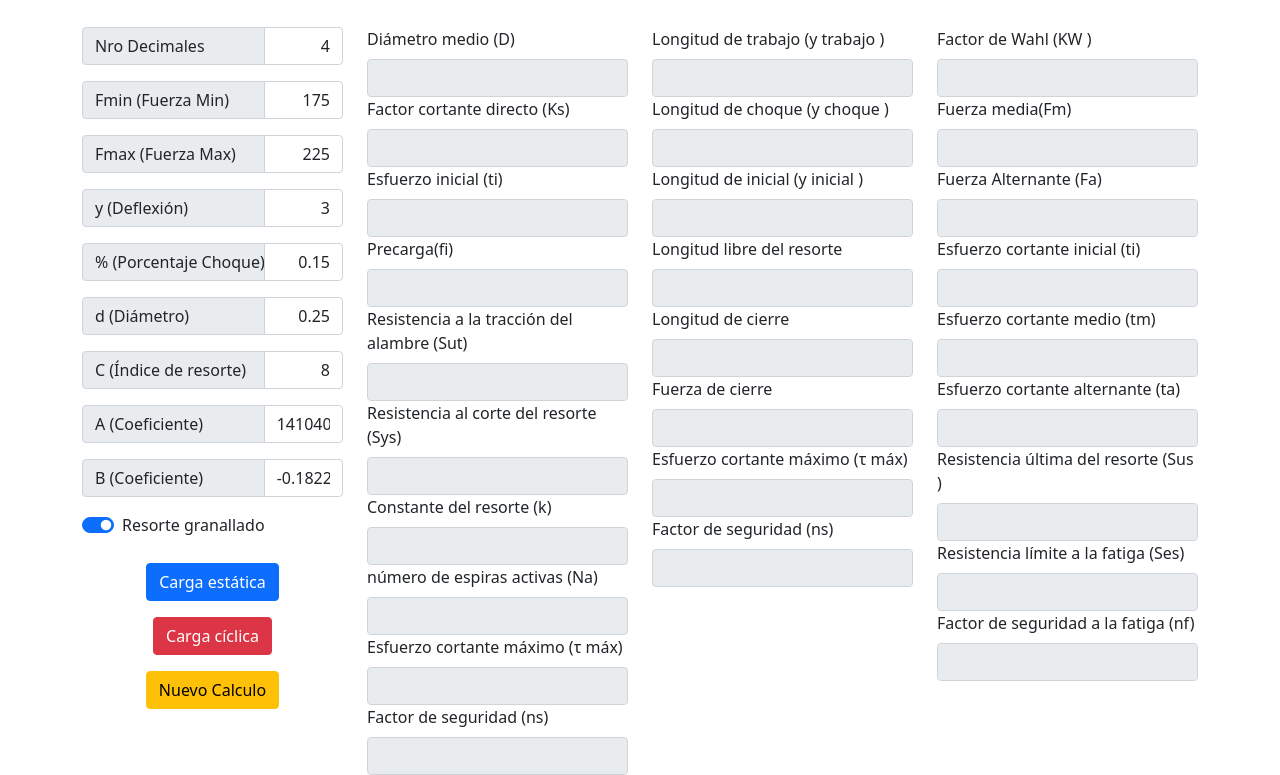
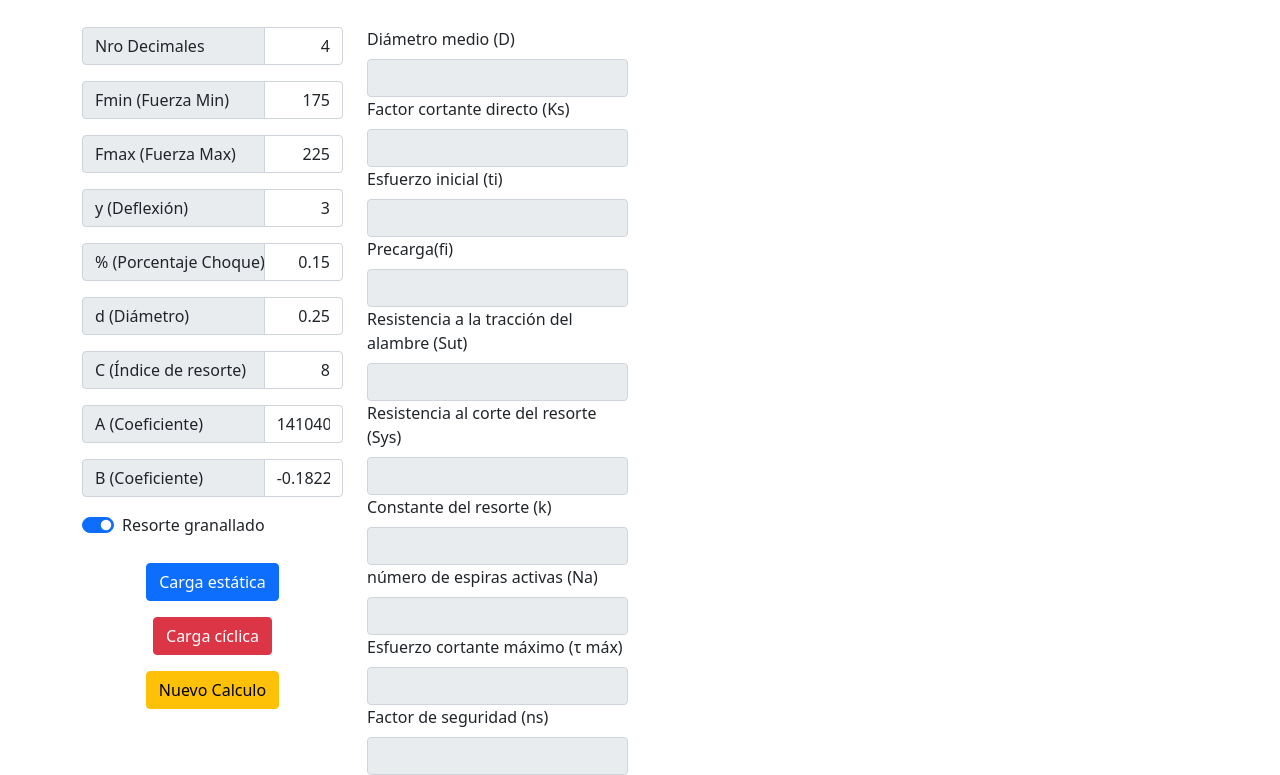
Before and after one commit to tonnyec/tonnyec.github.io, a plain HTML site: page resorte_traccion.html in a window 1280 px wide. Shown: the part 77-852 px from the top of the page. Drawn offline with nearby package versions, Linux system fonts and the light colour scheme.

Commit message:
interfaz

```diff
--- a/resorte_traccion.html
+++ b/resorte_traccion.html
@@ -139,94 +139,7 @@
 
                 </div>
 
-                <div class="col col-3">
-                    <div class="col-12">
-                        <label class="form-label">Longitud de trabajo (y trabajo )</label>
-                        <input id="txt-y-trabajo" type="text" class="form-control text-end" readonly>
-                    </div>
 
-                    <div class="col-12">
-                        <label class="form-label">Longitud de choque (y choque )</label>
-                        <input id="txt-y-choque" type="text" class="form-control text-end" readonly>
-                    </div>
-
-                    <div class="col-12">
-                        <label class="form-label">Longitud de inicial (y inicial )</label>
-                        <input id="txt-y-inicial" type="text" class="form-control text-end" readonly>
-                    </div>
-
-                    <div class="col-12">
-                        <label class="form-label">Longitud libre del resorte</label>
-                        <input id="txt-lf" type="text" class="form-control text-end" readonly>
-                    </div>
-
-                    <div class="col-12">
-                        <label class="form-label">Longitud de cierre</label>
-                        <input id="txt-y-cierre" type="text" class="form-control text-end" readonly>
-                    </div>
-
-                    <div class="col-12">
-                        <label class="form-label">Fuerza de cierre</label>
-                        <input id="txt-f-cierre" type="text" class="form-control text-end" readonly>
-                    </div>
-
-                    <div class="col-12">
-                        <label class="form-label">Esfuerzo cortante máximo (τ máx)</label>
-                        <input id="txt-tmax" type="text" class="form-control text-end" readonly>
-                    </div>
-
-                    <div class="col-12">
-                        <label class="form-label">Factor de seguridad (ns)</label>
-                        <input id="txt-ns" type="text" class="form-control text-end" readonly>
-                    </div>
-                </div>
-
-                <div class="col col-3">
-                    <div class="col-12">
-                        <label class="form-label">Factor de Wahl (KW )</label>
-                        <input id="txt-kw" type="text" class="form-control text-end" readonly>
-                    </div>
-
-                    <div class="col-12">
-                        <label class="form-label">Fuerza media(Fm)</label>
-                        <input id="txt-fm" type="text" class="form-control text-end" readonly>
-                    </div>
-
-                    <div class="col-12">
-                        <label class="form-label">Fuerza Alternante (Fa)</label>
-                        <input id="txt-fa" type="text" class="form-control text-end" readonly>
-                    </div>
-
-                    <div class="col-12">
-                        <label class="form-label">Esfuerzo cortante inicial (ti)</label>
-                        <input id="txt-ti" type="text" class="form-control text-end" readonly>
-                    </div>
-
-                    <div class="col-12">
-                        <label class="form-label">Esfuerzo cortante medio (tm)</label>
-                        <input id="txt-tm" type="text" class="form-control text-end" readonly>
-                    </div>
-
-                    <div class="col-12">
-                        <label class="form-label">Esfuerzo cortante alternante (ta)</label>
-                        <input id="txt-ta" type="text" class="form-control text-end" readonly>
-                    </div>
-
-                    <div class="col-12">
-                        <label class="form-label">Resistencia última del resorte (Sus )</label>
-                        <input id="txt-sus" type="text" class="form-control text-end" readonly>
-                    </div>
-
-                    <div class="col-12">
-                        <label class="form-label">Resistencia límite a la fatiga (Ses)</label>
-                        <input id="txt-ses" type="text" class="form-control text-end" readonly>
-                    </div>
-
-                    <div class="col-12">
-                        <label class="form-label">Factor de seguridad a la fatiga (nf)</label>
-                        <input id="txt-nf" type="text" class="form-control text-end" readonly>
-                    </div>
-                </div>
 
 
             </div>
```
